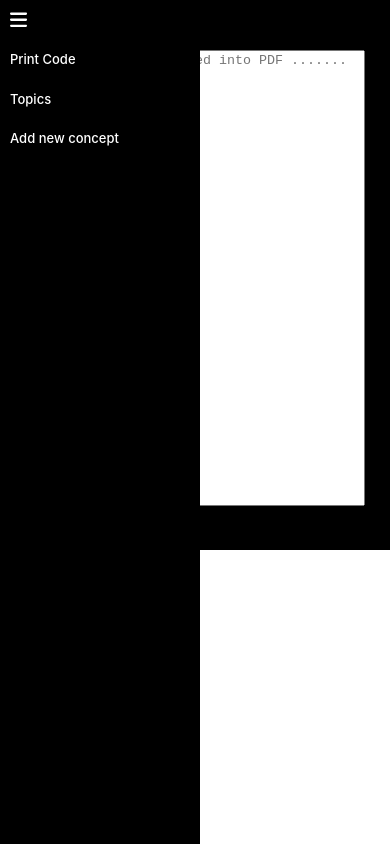
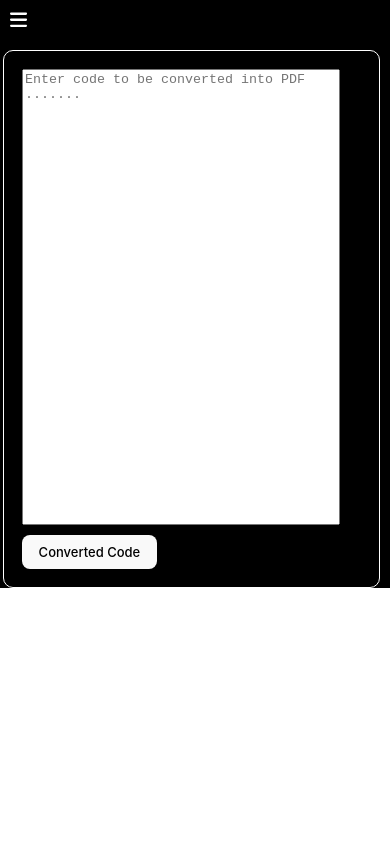
Before and after one commit to randhavevaibhav/JsManual2, a React (Create React App) app: page /JsManual2/printcode in a window 390 px wide. Built offline with nearby package versions, Linux system fonts and the light colour scheme; a small style sheet from the web is missing.

Commit message:
Added style changes

```diff
--- a/src/components/AddNewConcept.js
+++ b/src/components/AddNewConcept.js
@@ -3,7 +3,11 @@ import { useState } from "react";
 import "../styles/AddNewConcept.css";
 import { JsTopicList } from "../helper/JSTopicList";
 import axios from "axios";
-import { LoadingDiv, disableScreen,enableScreen } from "../helper/LoadingHelper";
+import {
+  LoadingDiv,
+  disableScreen,
+  enableScreen,
+} from "../helper/LoadingHelper";
 
 function AddNewConcept() {
   const [formData, setFormData] = useState({
@@ -222,6 +226,7 @@ function AddNewConcept() {
   };
   return (
     <>
+      <div className="wrapper-container">
         <div className="concept-main-container">
           <div className="form-container">
             <form onSubmit={handleSubmit}>
@@ -330,8 +335,9 @@ function AddNewConcept() {
             </form>
           </div>
         </div>
+      </div>
 
-      {loading ? <LoadingDiv/> :""}
+      {loading ? <LoadingDiv /> : ""}
     </>
   );
 }
--- a/src/components/Sidebar.js
+++ b/src/components/Sidebar.js
@@ -8,7 +8,7 @@ import { SidebarMenuList } from "../helper/SidebarMenuList";
 const Sidebar = () => {
     const [menuItems, setMenuItems] = useState(SidebarMenuList);
 
-    const [isSidebarOpen, setIsSidebarOpen] = useState(true);
+    const [isSidebarOpen, setIsSidebarOpen] = useState(false);
 
     const toggleSidebar = () => {
 
--- a/src/styles/AddNewConcept.css
+++ b/src/styles/AddNewConcept.css
@@ -4,7 +4,7 @@
     border: solid white 1px;
     padding: 0px;
     border-radius: 10px;
-    margin-left: 200px;
+
     margin-top: 20px;
     display: flex;
   align-items: center;
@@ -84,12 +84,21 @@ input#submit{
   opacity: .5; /* in FireFox */
   filter: alpha(opacity=50); /* in IE */
 }
+.wrapper-container{
+  display: flex;
+  margin-left: 200px;
 
+  width: 100%;
+  justify-content: center;
+}
 
 
 @media only screen and (max-width: 600px) {
+  .wrapper-container{
+    margin-left: 0px;
+  }
     .concept-main-container{
-      margin-left: 12px;
+
       margin-top: 57px;
       width: 94vw;
       height: fit-content;
@@ -114,3 +123,14 @@ input#submit{
 
 
   }
+
+
+  @media only screen and (max-width: 360px) {
+
+    #IMPPoints-text-container > input
+    {
+      width: 190px;
+    }
+
+
+  }
--- a/src/styles/PrintCode.css
+++ b/src/styles/PrintCode.css
@@ -1,35 +1,34 @@
-.code{
+.code {
   height: 100%;
   width: 100%;
   margin-top: 50px;
-
-
 }
 textarea {
   resize: none;
-    width: 50%;
+  width: 80%;
   display: flex;
   flex-direction: column;
 }
-.textArea
-{
-  margin-left: 200px;
+.textArea {
+  margin-left: 233px;
   display: flex;
   flex-direction: column;
   gap: 10px;
+  border: solid white 1px;
+  border-radius: 10px;
+  padding: 18px;
+  width: 50%;
 }
-.textArea>button{
+.textArea > button {
   width: fit-content;
 }
 
 @media only screen and (max-width: 600px) {
-
   textarea {
-
     width: 92%;
   }
-      .textArea
-{
-  margin-left: 0px;
+  .textArea {
+    margin-left: 3px;
+    width: 87%;
   }
 }
--- a/src/styles/Sidebar.css
+++ b/src/styles/Sidebar.css
@@ -4,12 +4,13 @@
 
 .sidebar {
     visibility: visible;
-    width: 200px;
-    height: fit-content;
+
+
     background-color: black;
     color: #fff;
-    height: 100vh;
-
+    height: 70vh;
+    border: solid white 1px;
+    border-radius: 10px;
 
 
   }
@@ -30,7 +31,9 @@
 }
   .openSidebar
   {
-    transition: width 0.5s ease-in-out;
+
+    transition: width 0.5s ease;
+    width: 200px;
   }
 
   .closedSidebar {
```
Lines whose indentation alone changed are shown as unchanged.
